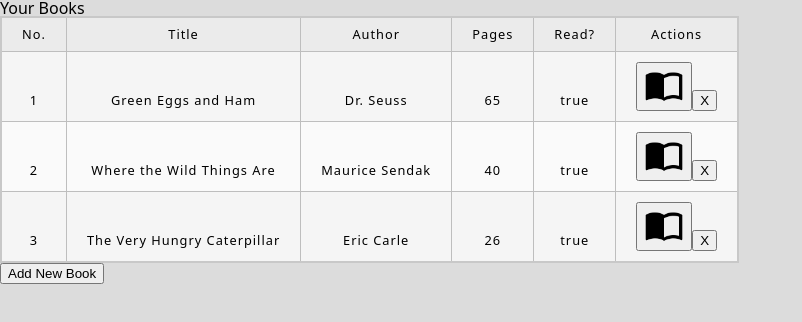
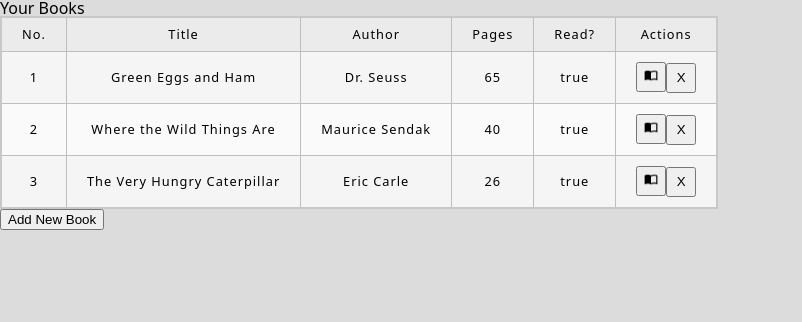
Before and after one commit to omaskati/library-app, a plain HTML site: page index.html in a window 1280 px wide. Shown: the whole page, without its empty margins (0-802 px from the left). Drawn offline with Linux system fonts and the light colour scheme.

Commit message:
Adjust icon size and give icon buttons 'title' txt

```diff
--- a/script.js
+++ b/script.js
@@ -67,13 +67,15 @@ function populateTable(){
             }
         }
         let deleteBtn = document.createElement("button");
+        deleteBtn.setAttribute("title", "Delete");
         deleteBtn.innerText="X";
         deleteBtn.setAttribute("data-attribute", i);
         deleteBtn.onclick=deleteBook;
 
         let readBtn = document.createElement("button");
+        readBtn.setAttribute("title", "Mark Read/Unread");
         readBtn.innerHTML= `
-        <img width="40px" src="icons/book-open-blank-variant.png">
+        <img src="icons/book-open-blank-variant.png">
         `;
         readBtn.setAttribute("data-attribute", i);
         readBtn.onclick = toggleRead;
--- a/style.css
+++ b/style.css
@@ -36,3 +36,12 @@ table {
     padding: 10px;
   }
   /*******/
+
+  table button{
+    width: 30px;
+    aspect-ratio: 1;
+
+    > img{
+      width: 100%;
+    }
+  }
```
Also changed, not shown: 1 other file.
